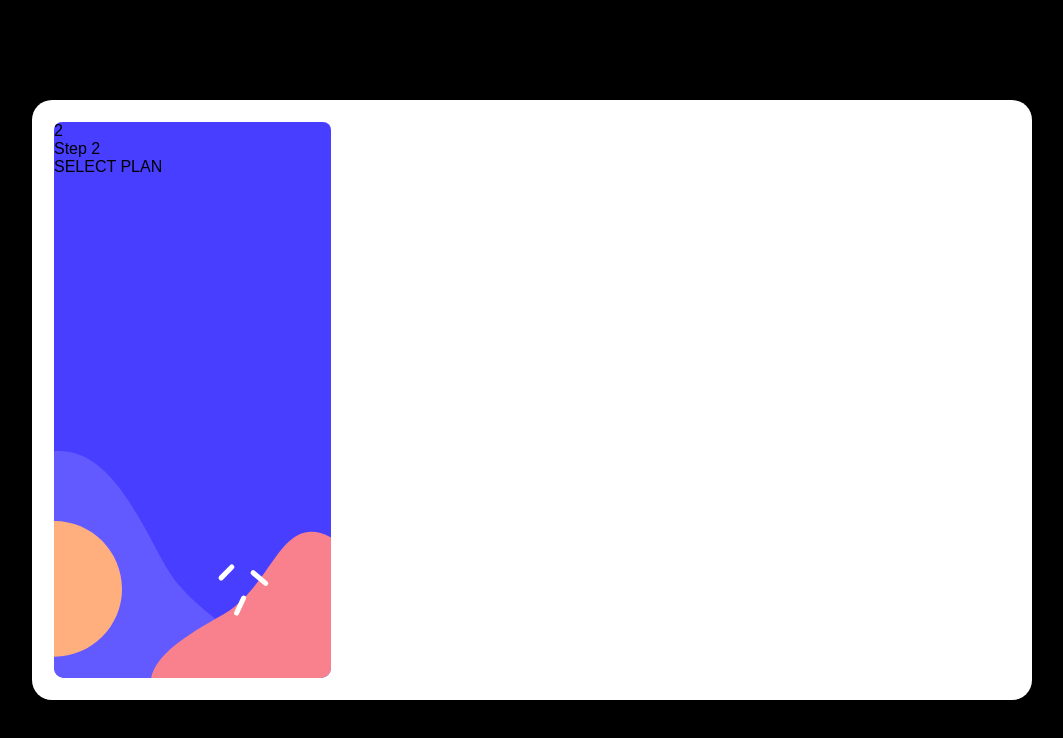
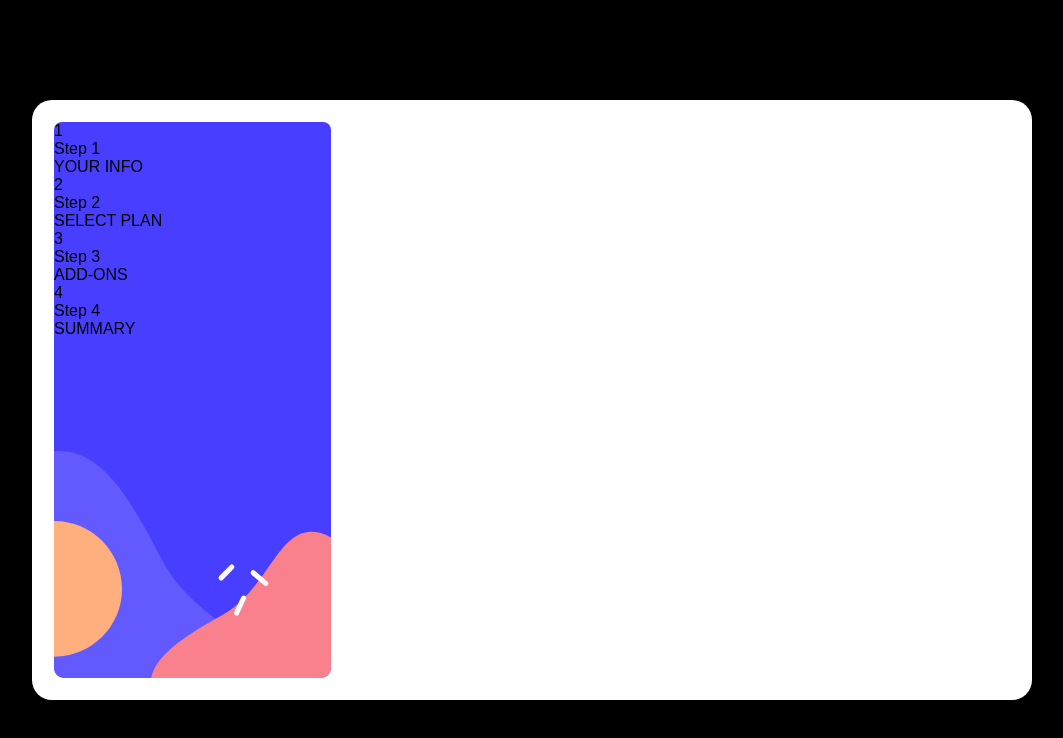
Before and after one commit to gbatistaa/multi-step-form, a React (Create React App) app: page / in a window 1280 px wide. Shown: the top 738 px of the page, without its empty margins (108-1171 px from the left). Built offline with nearby package versions, Linux system fonts and the light colour scheme.

Commit message:
renderinzadas as etstruturas de step guide

```diff
--- a/src/components/App.js
+++ b/src/components/App.js
@@ -6,7 +6,9 @@ export default function App() {
 
   return (
     <main className="main-sec">
-      <section id='step-guide-container'><StepsBox number={2} name={stepNames[1]}/></section>
+      <section id='step-guide-container'>
+        {stepNames.map((stepName, index) => <StepsBox number={index + 1} name={stepName}/>)}
+      </section>
       <section id='plan-custom'></section>
     </main>
   );
```
